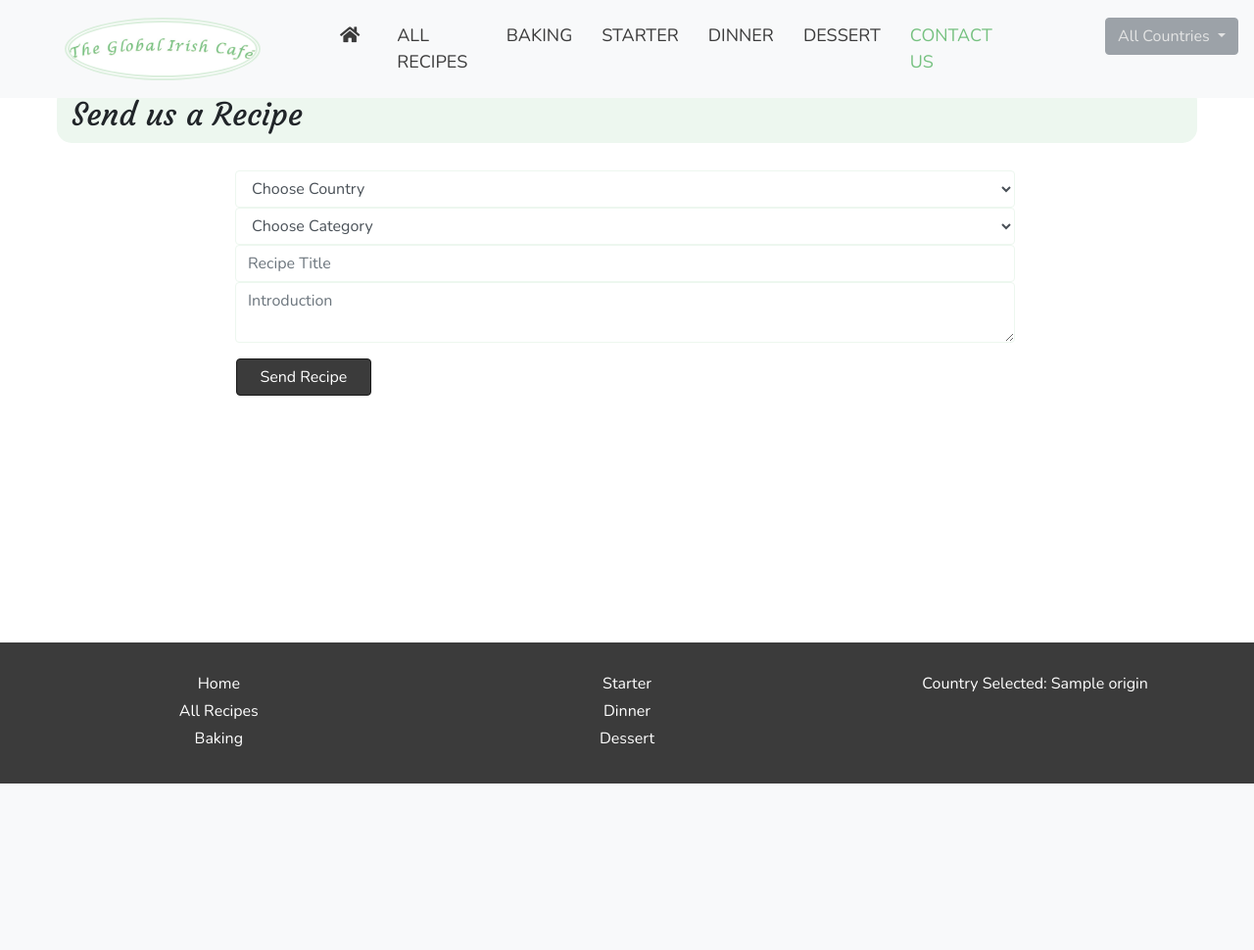
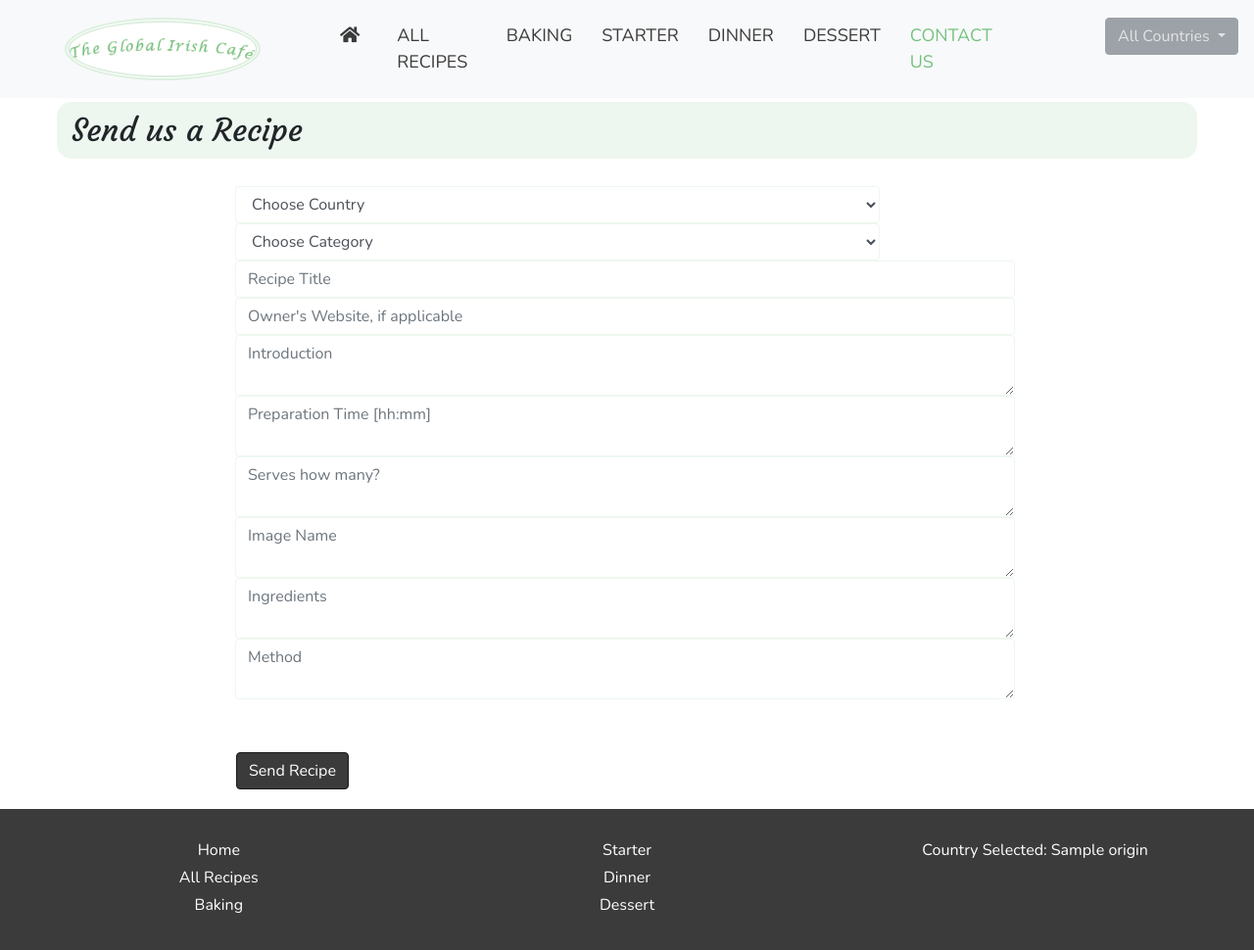
Before and after one commit to KittyMcDonagh/Third-Milestone-Project, a Flask app: template templates/contact.html in a window 1280 px wide. Shown: the whole page at 98% size. Before the commit the page ends 800 px from the top, so only its background shows below. Run offline with Flask 2, Linux system fonts and the light colour scheme; the template is opened without the code that fills it: most values are stand-ins (such as "Sample title", 1, 10 or a date in 2020); some libraries are stand-ins or nearby versions; some web fonts are replaced.

Commit message:
new recipes in progress

```diff
--- a/app.py
+++ b/app.py
@@ -160,7 +160,7 @@ def get_recipe_details(sel_id, sel_category, sel_origin, sel_title):
     return render_template("recipes-details.html", recipes=sel_recipe, search_words=search, category=sel_category, origin=sel_origin, countries=country_list, rec_title=sel_title)
 
 
-# CONTACT US
+# CONTACT US - Send us a Recipe
 
 
 @app.route('/contact')
@@ -183,13 +183,38 @@ def contact():
 
 
 
-# Insert the task when 'Add Task' is clicked. Invoked by 'form action="{{ url_for('insert_task') }}"'
+# Insert the task the recipe when 'Send Recipe' button is clicked. Invoked by 'form action="{{ url_for('insert_recipe') }}"'
 @app.route('/insert_recipe', methods=['POST'])
 def insert_recipe():
     # Access the recipes collection
     recipes = mongo.db.recipes
+    #Insert the new recipe into the database
     recipes.insert_one(request.form.to_dict())
+
+
     return redirect(url_for('contact'))
+
+
+# ========================================Start
+@app.route('/update_task/<task_id>', methods=['POST'])
+def update_task(task_id):
+     # Access the tasks collection
+    tasks = mongo.db.kitty_tasks
+    tasks.update({"_id": ObjectId(task_id)},
+    {
+        'task_name': request.form.get('task_name'),
+        'category_name': request.form.get('category_name'),
+        'task_description': request.form.get('task_description'),
+        'due_date': request.form.get('due_date'),
+        'is_urgent': request.form.get('is_urgent')
+
+    })
+    return redirect(url_for('get_tasks'))
+
+
+
+# =========================================End
+
 
 
 
--- a/static/css/style.css
+++ b/static/css/style.css
@@ -341,6 +341,7 @@ main {
 .form-center {
     margin-left: 175px;
     margin-top: 20px;
+    margin-bottom: 20px;
     width: 70%;
 
 }
@@ -352,6 +353,16 @@ main {
     border-color: #1a1a1a;
     color: #fff;
 }
+
+.send-btn:hover {
+    text-decoration: none;
+    background-color: #76c180!important;
+    border-color: #76c180!important;
+    color: #fff;
+
+
+}
+
 
 /* Override border colors in bootstrap class */
 .form-control {
--- a/static/js/nav.js
+++ b/static/js/nav.js
@@ -56,3 +56,15 @@ if (category != "Send us a Recipe") {
     var origin = document.getElementById('origin').innerHTML;
     $("#origindd").text(origin);
 }
+
+// Auto fill 'origin_sort' field depending on country selection
+
+$("#sel_origin").click(function() {
+
+    var country = document.getElementById('sel_origin').innerHTML;
+
+    if (country == "Ireland") {
+        $("#origin_sort").text("0");
+    }
+
+});
--- a/templates/contact.html
+++ b/templates/contact.html
@@ -1,7 +1,7 @@
 {% extends 'base.html' %} {% block content %}
 
 <!-- Banner for 'Send us a Recipe -->
-<div class="row m-0 p-2">
+<div class="row m-0 p-2 mt-3 mb-2">
     <div class="col-12 feature-style">
         <h2 id="category" class="m-0">Send us a Recipe</h2>
     </div>
@@ -11,11 +11,12 @@
 
 <div class="row form-center">
     <form action="{{ url_for('insert_recipe') }}" method="POST" class="col-12 form-style">
+
         <div class="row">
-            <div class="input-field col-12">
+            <div class="input-field col-10">
 
-                <select id="country" name="country_name" class="form-control">
-                    <option value="" disabled selected>Choose Country</option>
+                <select id="origin" name="origin" class="form-control" required>
+                    <option id="sel_origin" value="" disabled selected>Choose Country</option>
 
                     {% for country in countries %}
 
@@ -25,14 +26,20 @@
                     {% endfor %}
 
                 </select>
+            </div>
+
+            <div class="input-field col-2">
+
+                <!-- The value in 'value' field is what will be submitted to the form -->
+                <input id="origin_sort" name="origin_sort" type="text" value="0" class="form-control invisible">
 
             </div>
         </div>
 
         <div class="row">
-            <div class="input-field col-12">
+            <div class="input-field col-10">
 
-                <select id="category" name="category_name" class="form-control">
+                <select id="category" name="category" class="form-control" required>
                     <option value="" disabled selected>Choose Category</option>
 
                     {% for cat in categories %}
@@ -43,27 +50,89 @@
                     {% endfor %}
 
                 </select>
+            </div>
 
+            <div class="input-field col-2">
+                <input id="category_sort" name="category_sort" value="0" type="text" class="form-control invisible">
             </div>
         </div>
 
 
         <div class="row">
+            <div class="input-field col-12">
+                <input id="title" name="title" type="text" class="form-control" placeholder="Recipe Title" required>
+            </div>
+        </div>
 
+        <div class="row">
             <div class="input-field col-12">
-                <input id="title" name="rec_title" type="text" class="form-control" placeholder="Recipe Title">
+                <input id="owner" name="owner" type="text" class="form-control" placeholder="Owner's Website, if applicable" required>
             </div>
         </div>
 
         <div class="row">
             <div class="input-field col-12">
                 <!-- Use textarea, rather than <input type="text> for HTML5 -->
-                <textarea name="title" id="rec_intro" class="form-control" placeholder="Introduction"></textarea>
+                <textarea name="intro" id="intro" class="form-control" placeholder="Introduction" required></textarea>
             </div>
         </div>
 
+        <div class="row">
+            <div class="input-field col-12">
+                <!-- Use textarea, rather than <input type="text> for HTML5 -->
+                <textarea name="time" id="time" class="form-control" placeholder="Preparation Time [hh:mm]"></textarea>
+            </div>
+        </div>
+
+        <div class="row">
+            <div class="input-field col-12">
+                <!-- Use textarea, rather than <input type="text> for HTML5 -->
+                <textarea name="serves" id="serves" class="form-control" placeholder="Serves how many?"></textarea>
+            </div>
+        </div>
+
+        <div class="row">
+            <div class="input-field col-12">
+                <!-- Use textarea, rather than <input type="text> for HTML5 -->
+                <textarea name="image" id="image" class="form-control" placeholder="Image Name"></textarea>
+            </div>
+        </div>
+
+        <div class="row">
+            <div class="input-field col-12">
+                <!-- Use textarea, rather than <input type="text> for HTML5 -->
+                <textarea name="ingredients" id="ingredients" class="form-control" placeholder="Ingredients" required></textarea>
+            </div>
+        </div>
+
+        <div class="row">
+            <div class="input-field col-12">
+                <!-- Use textarea, rather than <input type="text> for HTML5 -->
+                <textarea name="method" id="method" class="form-control" placeholder="Method" required></textarea>
+            </div>
+        </div>
+
+        <div class="row">
+
+            <div class="input-field col-4">
+                <input id="home_feature" name="home_feature" type="text" class="form-control invisible">
+            </div>
+
+            <div class="input-field col-4">
+                <input id="key_word" name="key_word" type="text" value="new" class="form-control invisible">
+            </div>
+
+            <div class="input-field col-4">
+                <input id="status" name="status" type="text" value="new" class="form-control invisible">
+            </div>
+        </div>
+
+
+
+        <!-- Submit the Recipe -->
+
         <div class="row mt-3">
-            <button class="col-2 ml-3 btn send-btn" type="submit" name="action">Send Recipe
+            <button class="ml-3 btn send-btn" type="submit" name="action">Send Recipe
 
             </button>
         </div>
```
